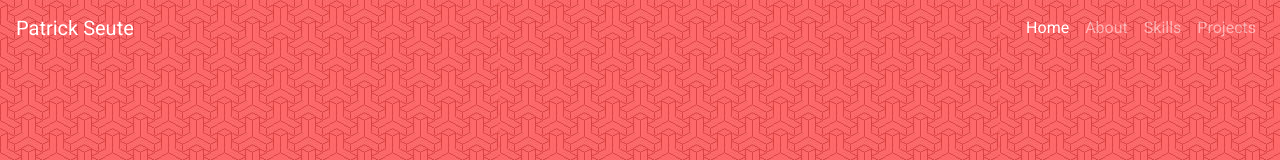
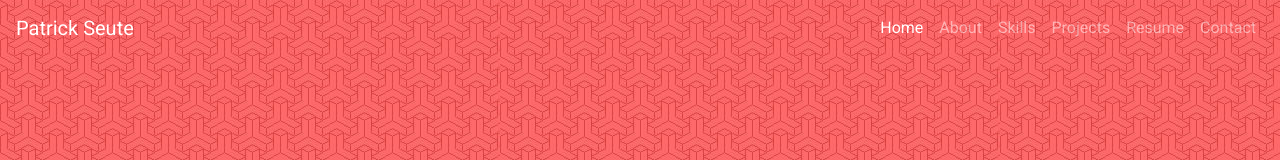
Before and after one commit to SuperRonJon/SuperRonJon.github.io, a plain HTML site: page index.html in a window 1280 px wide. Shown: the top 160 px of the page. Drawn offline with nearby package versions, Linux system fonts and the light colour scheme.

Commit message:
add resume and contact links to navbar

```diff
--- a/index.html
+++ b/index.html
@@ -22,6 +22,8 @@
 					  <a class="nav-item nav-link" href="#about">About</a>
 					  <a class="nav-item nav-link" href="#skills">Skills</a>
 					  <a class="nav-item nav-link" href="#">Projects</a>
+					  <a class="nav-item nav-link" href="#">Resume</a>
+					  <a class="nav-item nav-link" href="#">Contact</a>
 				</div>
 			</div>
 		</nav>
```
